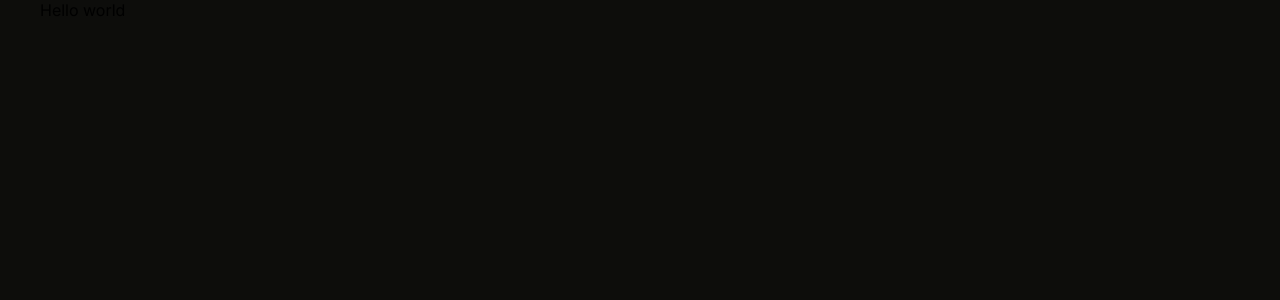
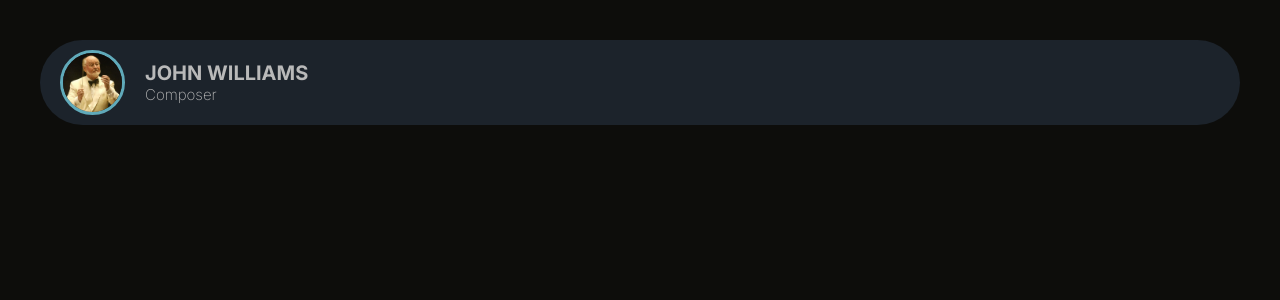
Before and after one commit to LucaCuello/security-systems-test, a Next.js app: page / in a window 1280 px wide. Shown: the top 300 px of the page. Built offline with nearby package versions, Linux system fonts and the light colour scheme.

Commit message:
Header component

```diff
--- a/app/globals.css
+++ b/app/globals.css
@@ -1,6 +1,7 @@
 :root {
   --dark-background: #0d0d0b;
   --light-background: #1c232b;
+  --text-color: #b9b9b9;
   --card-primary: #fbd269;
   --card-primary-heading: #976f09;
   --card-primary-text: #594510;
--- a/app/page.tsx
+++ b/app/page.tsx
@@ -1,5 +1,10 @@
+import Header from "@/components/Header/Header";
 import styles from "./page.module.css";
 
 export default function Home() {
-  return <main className={styles.main}>Hello world</main>;
+  return (
+    <main className={styles.main}>
+      <Header />
+    </main>
+  );
 }
--- /dev/null
+++ b/components/Header/Header.tsx
@@ -0,0 +1,22 @@
+import Image from "next/image";
+import styles from "./header.module.css";
+
+export default function Header() {
+  return (
+    <header className={styles.header}>
+      <div className={styles.userContainer}>
+        <Image
+          src="/profile.avif"
+          width={65}
+          height={65}
+          alt="Profile picture of the current user"
+          draggable={false}
+        />
+        <div className={styles.nameContainer}>
+          <h4>John Williams</h4>
+          <p> Composer</p>
+        </div>
+      </div>
+    </header>
+  );
+}
--- /dev/null
+++ b/components/Header/header.module.css
@@ -0,0 +1,35 @@
+.header {
+  margin-top: 40px;
+  padding: 10px 20px;
+  background-color: var(--light-background);
+  border-radius: 50px;
+}
+
+.userContainer {
+  display: flex;
+  align-items: center;
+  gap: 20px;
+}
+
+.userContainer img {
+  border-radius: 50%;
+  border: 3px solid #60aaba;
+  object-fit: cover;
+}
+
+.nameContainer {
+  display: flex;
+  flex-direction: column;
+  color: var(--text-color);
+}
+
+.nameContainer h4 {
+  text-transform: uppercase;
+  font-weight: 700;
+  font-size: 20px;
+}
+
+.nameContainer p {
+  font-weight: 200;
+  font-size: 15px;
+}
```
Also changed, not shown: public/profile.avif (added).
